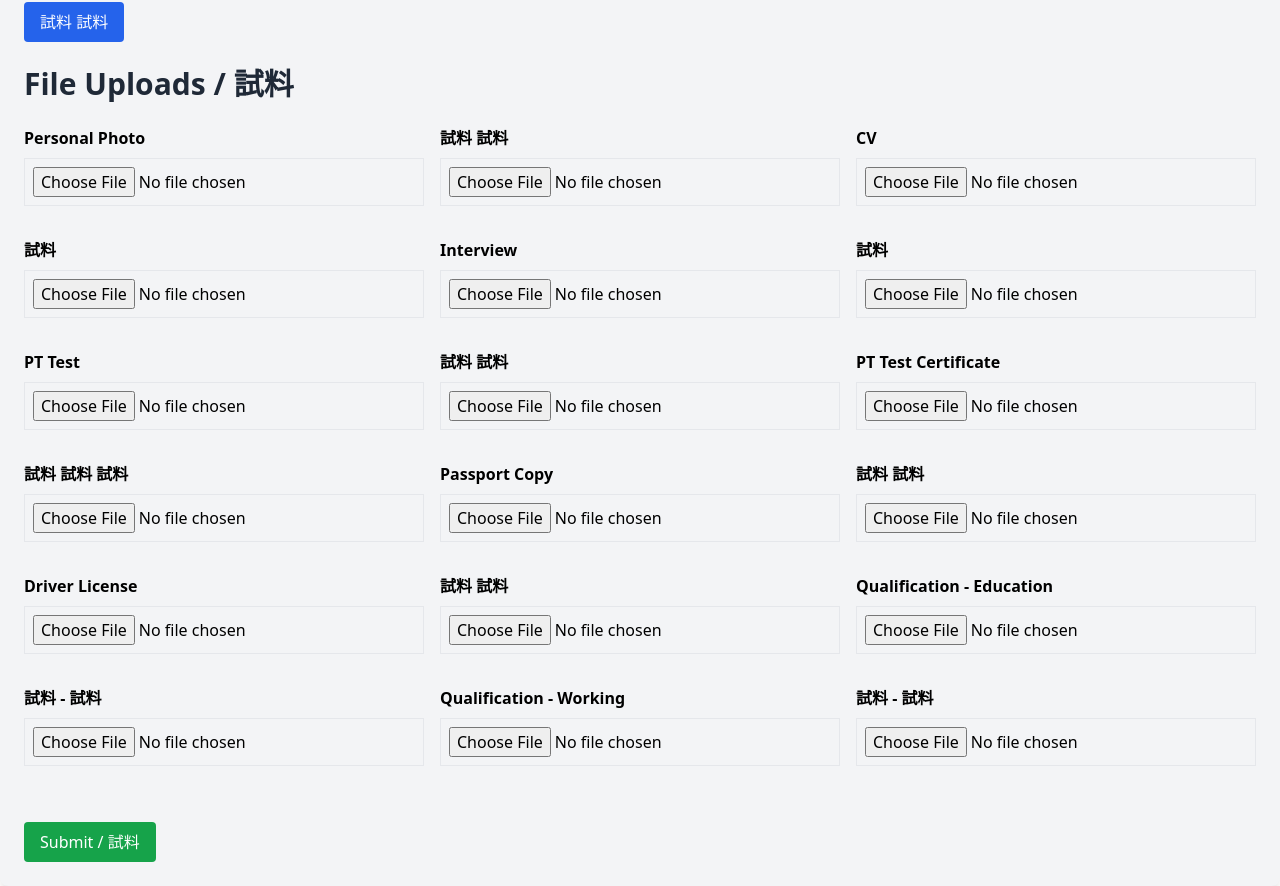
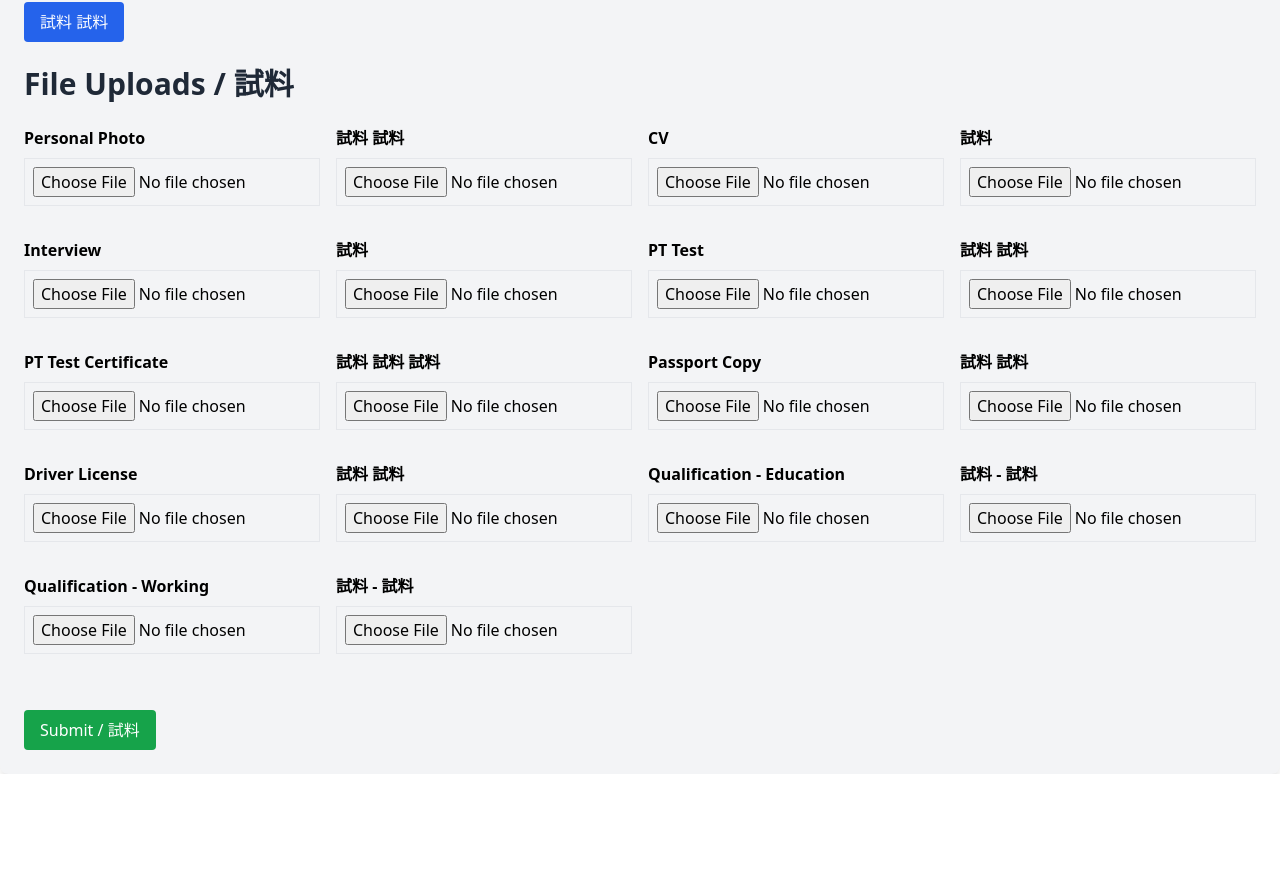
Before and after one commit to Rukshan2000/devAtmo, a React (Create React App) app: page / in a window 1280 px wide. Shown: the part 3160-4046 px from the top of the page. After the commit the page ends 3934 px from the top, so only its background shows below. Built offline with nearby package versions, Linux system fonts and the light colour scheme.

Commit message:
cols update

```diff
--- a/src/components/dataForm.jsx
+++ b/src/components/dataForm.jsx
@@ -399,7 +399,7 @@ function DataForm({ onSubmit }) {
 
             <h2 className="mb-6 text-3xl font-bold text-gray-800">File Uploads / 試料</h2>
 
-            <div className="grid grid-cols-1 gap-4 mb-4 md:grid-cols-3">
+            <div className="grid grid-cols-1 gap-4 mb-4 md:grid-cols-4">
 
 <div className="mb-4">
     <label className="block mb-2 font-bold">Personal Photo</label>
```
